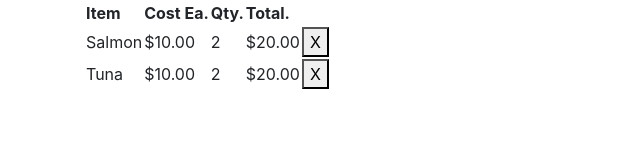
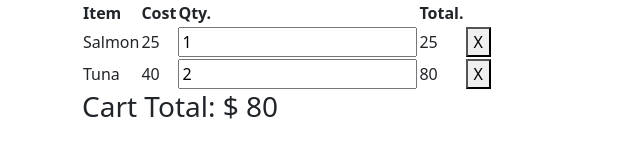
Before and after one commit to Emmah-lou/shopping-cart2.0, a plain HTML site: page index.html in a window 1280 px wide. Shown: the whole page, without its empty margins (0-640 px from the left). Drawn offline with nearby package versions, Linux system fonts and the light colour scheme.

Commit message:
functionality in js working to calulate total

```diff
--- a/index.html
+++ b/index.html
@@ -4,7 +4,14 @@
   <meta charset="UTF-8">
   <meta http-equiv="X-UA-Compatible" content="IE=edge">
   <meta name="viewport" content="width=device-width, initial-scale=1.0">
-  <link rel="stylesheet" href="https://stackpath.bootstrapcdn.com/bootstrap/4.1.3/css/bootstrap.min.css" integrity="sha384-MCw98/SFnGE8fJT3GXwEOngsV7Zt27NXFoaoApmYm81iuXoPkFOJwJ8ERdknLPMO" crossorigin="anonymous">
+  <!--Bootstrap-->
+  <link href="https://cdn.jsdelivr.net/npm/bootstrap@5.2.1/dist/css/bootstrap.min.css" rel="stylesheet" integrity="sha384-iYQeCzEYFbKjA/T2uDLTpkwGzCiq6soy8tYaI1GyVh/UjpbCx/TYkiZhlZB6+fzT" crossorigin="anonymous">
+  <!--JQuery-->
+  <script src="https://code.jquery.com/jquery-3.3.1.min.js" integrity="sha256-FgpCb/KJQlLNfOu91ta32o/NMZxltwRo8QtmkMRdAu8=" crossorigin="anonymous"></script>
+  <!--Font-Awesome-->
+  <link rel="stylesheet" href="https://cdnjs.cloudflare.com/ajax/libs/font-awesome/6.2.0/css/all.min.css" integrity="sha512-xh6O/CkQoPOWDdYTDqeRdPCVd1SpvCA9XXcUnZS2FmJNp1coAFzvtCN9BmamE+4aHK8yyUHUSCcJHgXloTyT2A==" crossorigin="anonymous" referrerpolicy="no-referrer" />
+
+
   <title>Document</title>
 
 </head>
@@ -16,7 +23,7 @@
           <thead>
             <tr class="column-title">
               <th scope="col">Item</th>
-              <th scope="col">Cost Ea.</th>
+              <th scope="col">Cost</th>
               <th scope="col">Qty.</th>
               <th scope="col">Total.</th>
               <th scope="col"></th>
@@ -25,21 +32,25 @@
           <tbody>
             <tr>
               <td class="item">Salmon</td>
-              <td class="cost">$10.00</td>
-              <td class="qty">2</td>
-              <td class="total">$20.00</td>
+              <td class="cost">25</td>
+              <td><input class="qty" type="number" value="1"></td>
+              <td class="total"></td>
               <td><button class="btn-delete">X</button></td>
             </tr>
             <tr>
               <td class="item">Tuna</td>
-              <td class="cost">$10.00</td>
-              <td class="qty">2</td>
-              <td class="total">$20.00</td>
+              <td class="cost">40</td>
+              <td><input class="qty" type="number" value="2"></td>
+              <td class="total"></td>
               <td><button class="btn-delete">X</button></td>
           </tbody>
         </table>
+        <div>
+          <h3 id="cart-Total"></h3>
+        </div>
       </div>
     </div>
   </div>
+  <script src="script.js"></script>
 </body>
 </html>
--- a/script.js
+++ b/script.js
@@ -0,0 +1,57 @@
+
+
+let updateItemTotal = function() {
+  $('tbody tr').each(function(i, ele) {
+
+    // getting individual cost and quantity
+    let costPerItem = parseFloat($(ele).children('.cost').text());
+    let quanity = parseFloat($(ele).find('.qty').val());
+    //console.log(costPerItem, quanity);
+
+    // getting total cost per item
+    let itemTotal = costPerItem * quanity;
+    //console.log(itemTotal);
+
+    // get cart total
+
+
+    // injecting hmtl into the total column
+    $(ele).children('.total').html(itemTotal);
+
+    return itemTotal;
+
+  });
+};
+
+let grandTotals = [];
+var cartTotal = 0;
+let updateGrandTotal = function() {
+  $('tbody tr').each(function(i, ele) {
+    grandTotals.splice(0, grandTotals.length);
+    let total = parseFloat($(ele).children('.total').text());
+    grandTotals.push(total);
+    console.log(grandTotals);
+
+    cartTotal = grandTotals.reduce(sum);
+    console.log(cartTotal);
+    return cartTotal;
+  });
+  $('#cart-Total').text(`Cart Total: $ ${cartTotal}`);
+};
+
+
+let sum = function (acc, x) { return acc + x;};
+
+$(document).ready(function() {
+  // Your code here
+  console.log(cartTotal);
+  updateItemTotal();
+  updateGrandTotal();
+  $('.qty').on('input', function() {
+
+    updateItemTotal();
+    updateGrandTotal();
+
+  });
+
+});
```
